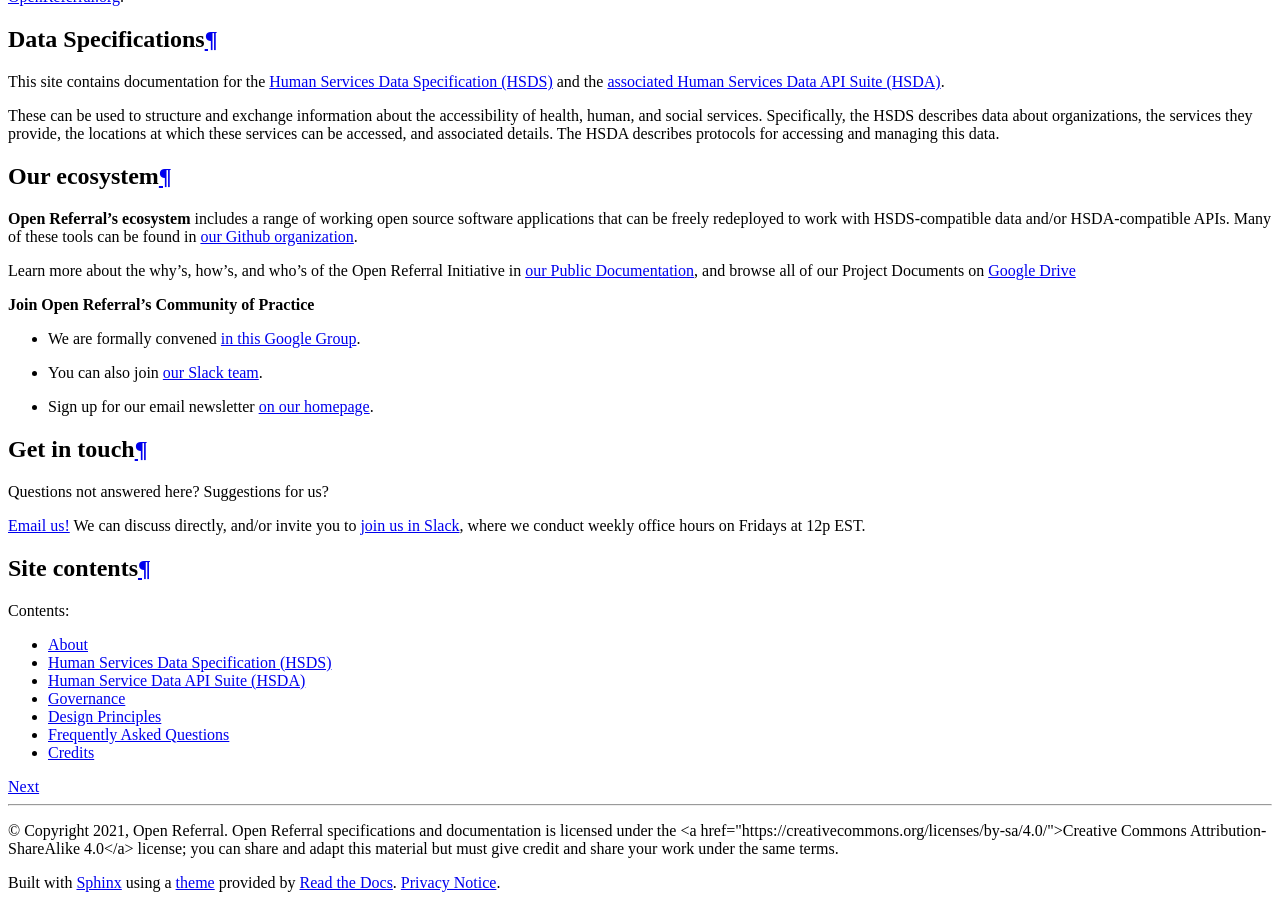
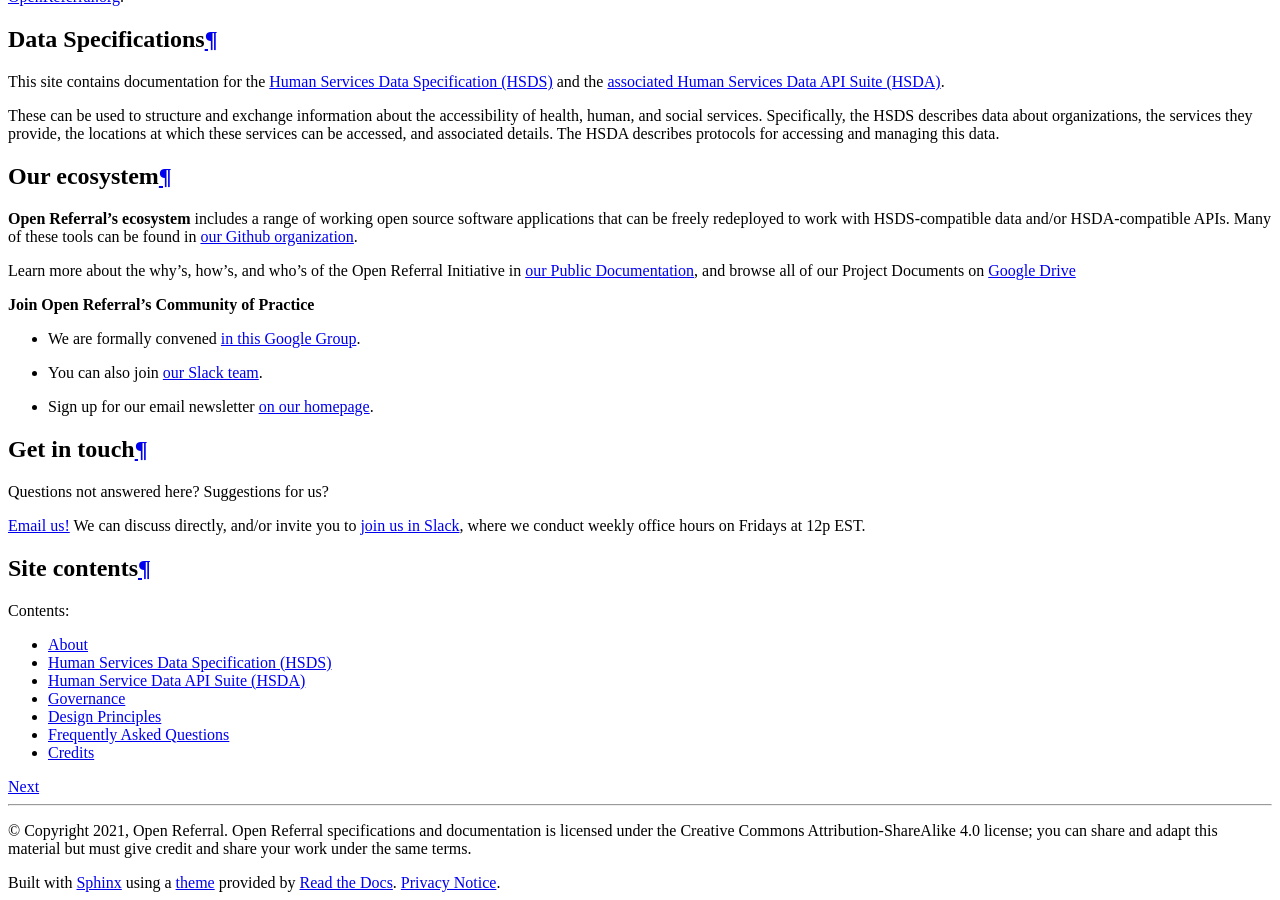
Before and after one commit to openreferral/specification, a Sphinx documentation site: the page built from docs/index.md, in a window 1280 px wide and 900 px high, scrolled down 813 px. Built offline with Sphinx 7.4.7 and the Read the Docs theme 2.0.0, drawn with Linux system fonts in a browser that asks for light colours; pages that are not in the unit, such as notebooks, are missing from menus; a script that is not in the unit is left out; comment, search, counter and statistics services are not loaded; some of the changed lines change nothing that is shown.

Commit message:
docs: remove link (doesn't render)

```diff
--- a/docs/conf.py
+++ b/docs/conf.py
@@ -53,7 +53,7 @@ master_doc = 'index'
 
 # General information about the project.
 project = 'Open Referral Data Specifications'
-copyright = '2021, Open Referral. Open Referral specifications and documentation is licensed under the <a href="https://creativecommons.org/licenses/by-sa/4.0/">Creative Commons Attribution-ShareAlike 4.0</a> license; you can share and adapt this material but must give credit and share your work under the same terms'
+copyright = '2021, Open Referral. Open Referral specifications and documentation is licensed under the Creative Commons Attribution-ShareAlike 4.0 license; you can share and adapt this material but must give credit and share your work under the same terms'
 author = 'Open Referral'
 
 # The version info for the project you're documenting, acts as replacement for
```
